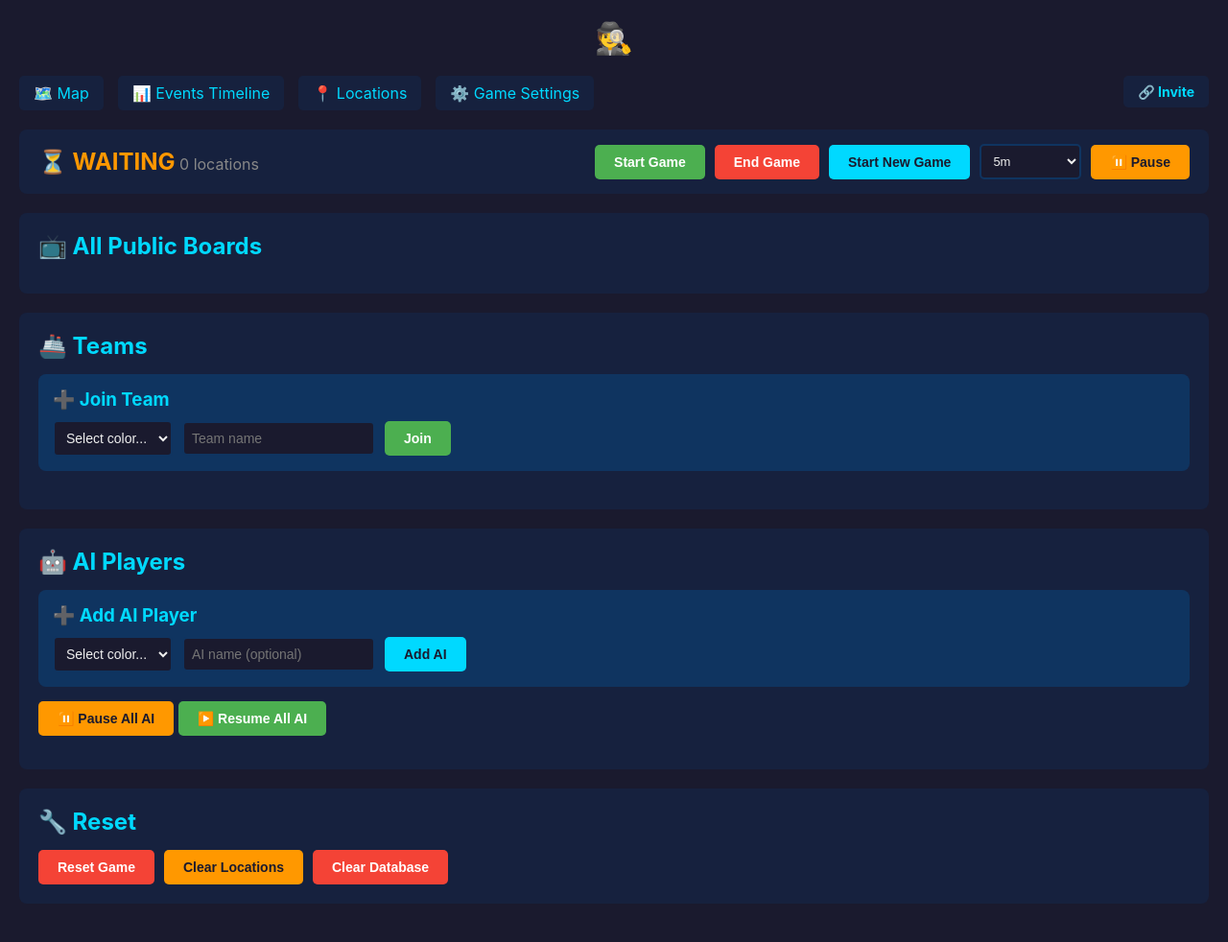
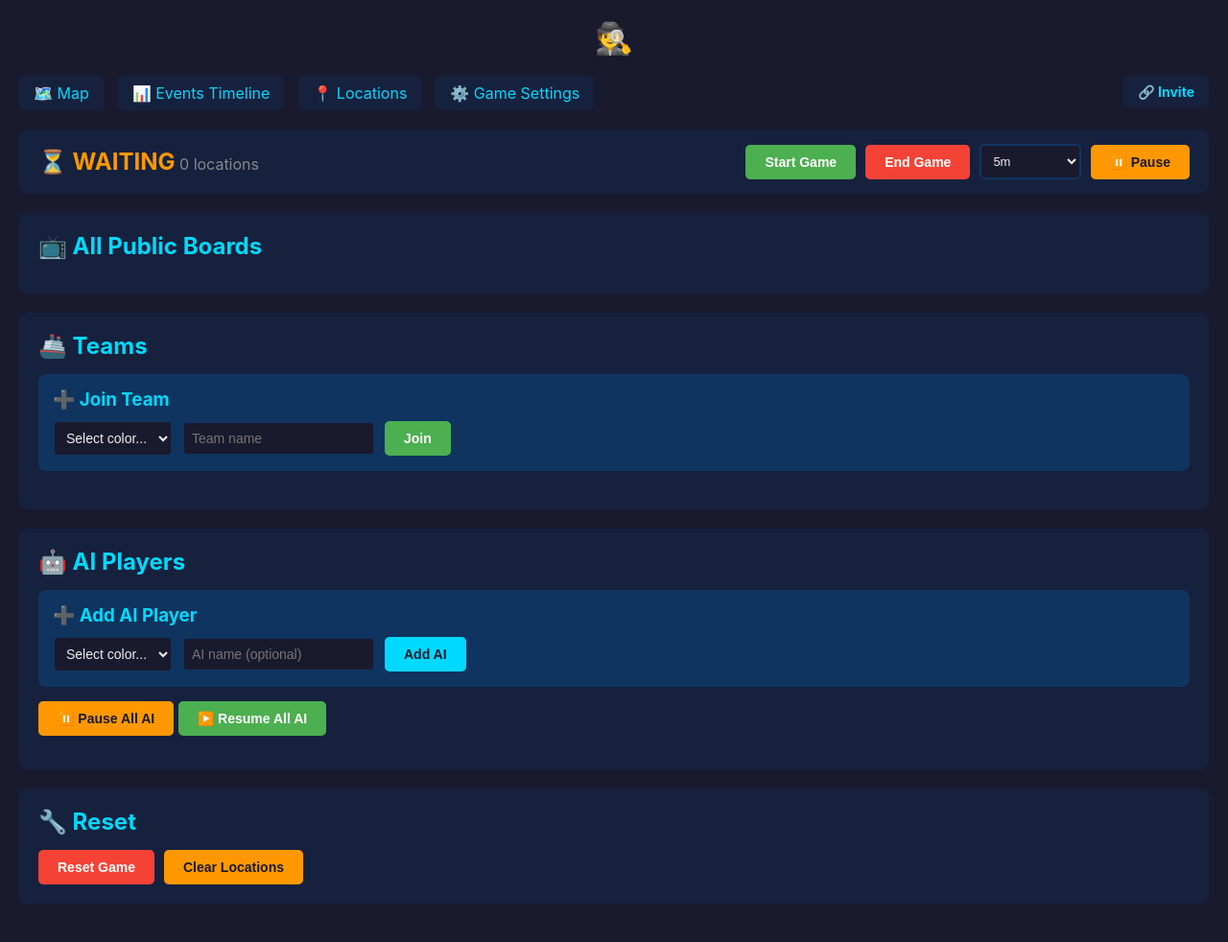
Before and after one commit to LoyVanBeek/live_battlefield, a FastAPI app: template app/templates/game_master.html in a window 1280 px wide; the page is wider, and only the part inside the window is pictured. Shown: that part at 96% size. Run offline with FastAPI, Linux system fonts and the light colour scheme; the template is opened without the code that fills it, so the values that code supplies are empty; parts of the project's set-up code (start-up, migrations or seed data) failed here and were passed over.

Commit message:
fix: remove Start New Game and Clear Database buttons from GM page (admin-only actions)

```diff
--- a/app/templates/game_master.html
+++ b/app/templates/game_master.html
@@ -330,7 +330,6 @@
             <div class="buttons">
                 <button class="btn btn-success" id="btn-start" onclick="startGame()">Start Game</button>
                 <button class="btn btn-danger" id="btn-end" onclick="endGame()">End Game</button>
-                <button class="btn btn-primary" id="btn-new" onclick="startNewGame()">Start New Game</button>
                 <select id="pause-duration" style="padding:8px;font-size:13px;border-radius:5px;border:2px solid #0f3460;background:#1a1a2e;color:#eee;">
                     <option value="0">∞ Indefinite</option>
                     <option value="1">1m</option>
@@ -407,7 +406,6 @@
             <div class="reset-buttons">
                 <button class="btn btn-danger" onclick="resetGame()">Reset Game</button>
                 <button class="btn btn-warning" onclick="clearLocations()">Clear Locations</button>
-                <button class="btn btn-danger" onclick="clearDatabase()">Clear Database</button>
             </div>
         </div>
     </div>
@@ -595,7 +593,6 @@
             const statusEl = document.getElementById('game-status');
             const btnStart = document.getElementById('btn-start');
             const btnEnd = document.getElementById('btn-end');
-            const btnNew = document.getElementById('btn-new');
             const inviteBtn = document.getElementById('btn-copy-invite');
             const inviteWrapper = document.getElementById('invite-btn-wrapper');
             const nameEl = document.getElementById('game-name');
@@ -621,7 +618,6 @@
                 statusEl.className = 'status ended';
                 btnStart.disabled = true;
                 btnEnd.disabled = true;
-                btnNew.disabled = false;
                 inviteBtn.disabled = true;
                 inviteWrapper.classList.add('disabled');
             } else {
@@ -649,7 +645,6 @@
                     btnStart.title = 'Start the game';
                 }
                 btnEnd.disabled = true;
-                btnNew.disabled = true;
             }
 
             document.getElementById('location-progress').textContent =
@@ -1067,16 +1062,6 @@
             loadTeams();
         }
 
-        async function startNewGame() {
-            if (!confirm('Start a new game? This will clear ALL data (teams, locations, events).')) return;
-            if (!confirm('Are you REALLY sure? Everything will be deleted!')) return;
-            const result = await apiCall('/api/quick/clear-database', 'POST', {});
-            showToast(result.message, result.success ? 'success' : 'error');
-            if (result.success) {
-                setTimeout(() => { window.location.reload(); }, 1000);
-            }
-        }
-
         // --- Game Pause UI ---
         let pausedUntil = null;
         let pauseTimerInterval = null;
```
